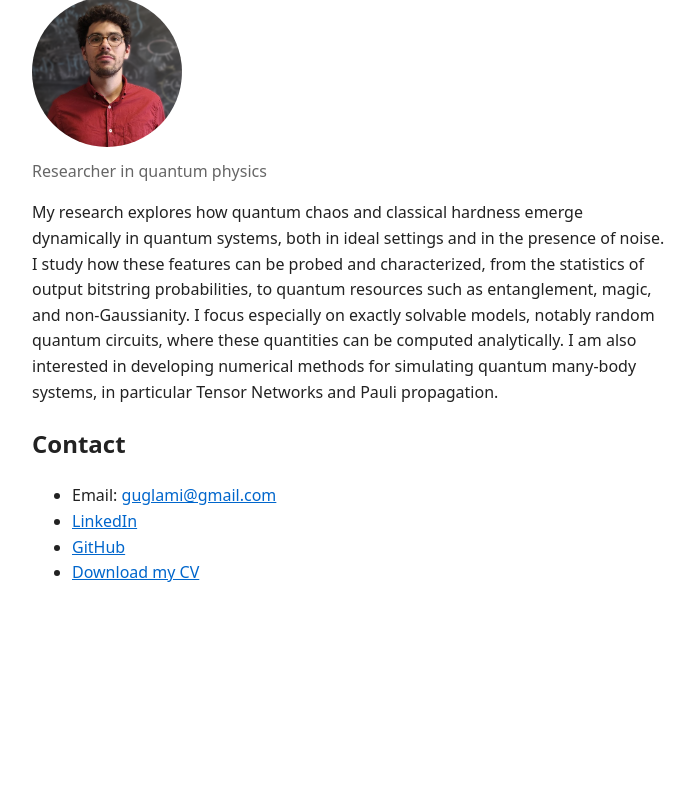
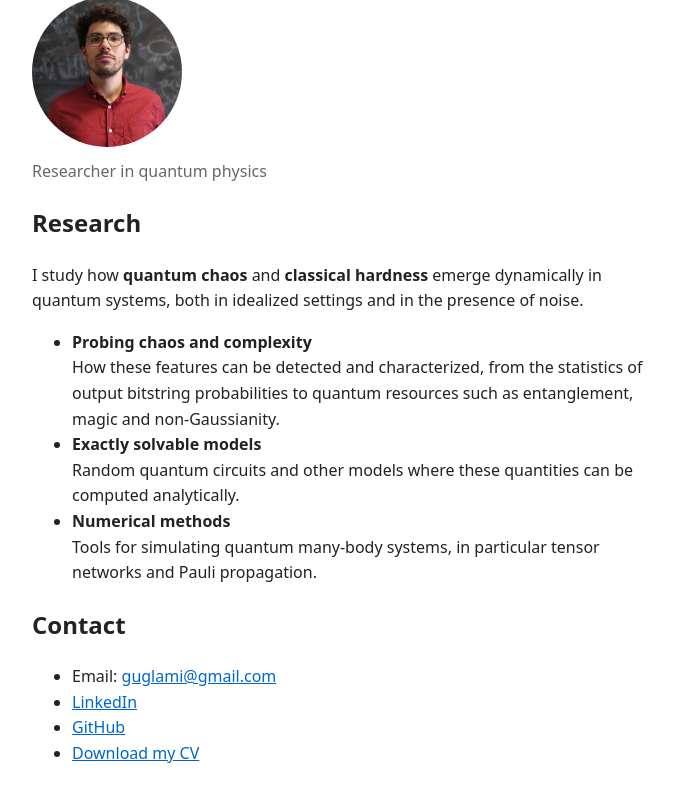
Before and after one commit to guglielmolami/guglielmolami.github.io, a plain HTML site: page index.html in a window 1280 px wide. Shown: the part 134-936 px from the top of the page, without its empty margins (288-982 px from the left). Before the commit the page ends 800 px from the top, so only its background shows below. Drawn offline with Linux system fonts and the light colour scheme.

Commit message:
Update index.html

```diff
--- a/index.html
+++ b/index.html
@@ -23,11 +23,32 @@
   <img src="photo.png" alt="Photo of me" style="width:150px; height:150px; border-radius:50%; object-fit:cover;">
   <p class="subtitle">Researcher in quantum physics</p>
 
-  <p>My research explores how quantum chaos and classical hardness emerge dynamically in quantum systems, both in ideal settings and in the presence of noise.
-I study how these features can be probed and characterized, from the statistics of output bitstring probabilities, to quantum resources such as entanglement, magic, and non-Gaussianity.
-I focus especially on exactly solvable models, notably random quantum circuits, where these quantities can be computed analytically.
-I am also interested in developing numerical methods for simulating quantum many-body systems, in particular Tensor Networks and Pauli propagation.</p>
+<h2>Research</h2>
 
+<p>
+  I study how <strong>quantum chaos</strong> and <strong>classical hardness</strong>
+  emerge dynamically in quantum systems, both in idealized settings and in the
+  presence of noise.
+</p>
+
+<ul class="topics">
+  <li>
+    <strong>Probing chaos and complexity</strong><br>
+    How these features can be detected and characterized, from the statistics of
+    output bitstring probabilities to quantum resources such as entanglement,
+    magic and non-Gaussianity.
+  </li>
+  <li>
+    <strong>Exactly solvable models</strong><br>
+    Random quantum circuits and other models where these quantities can be
+    computed analytically.
+  </li>
+  <li>
+    <strong>Numerical methods</strong><br>
+    Tools for simulating quantum many-body systems, in particular tensor networks
+    and Pauli propagation.
+  </li>
+</ul>
   <h2>Contact</h2>
   <ul>
     <li>Email: <a href="mailto:guglami@gmail.com">guglami@gmail.com</a></li>
```
